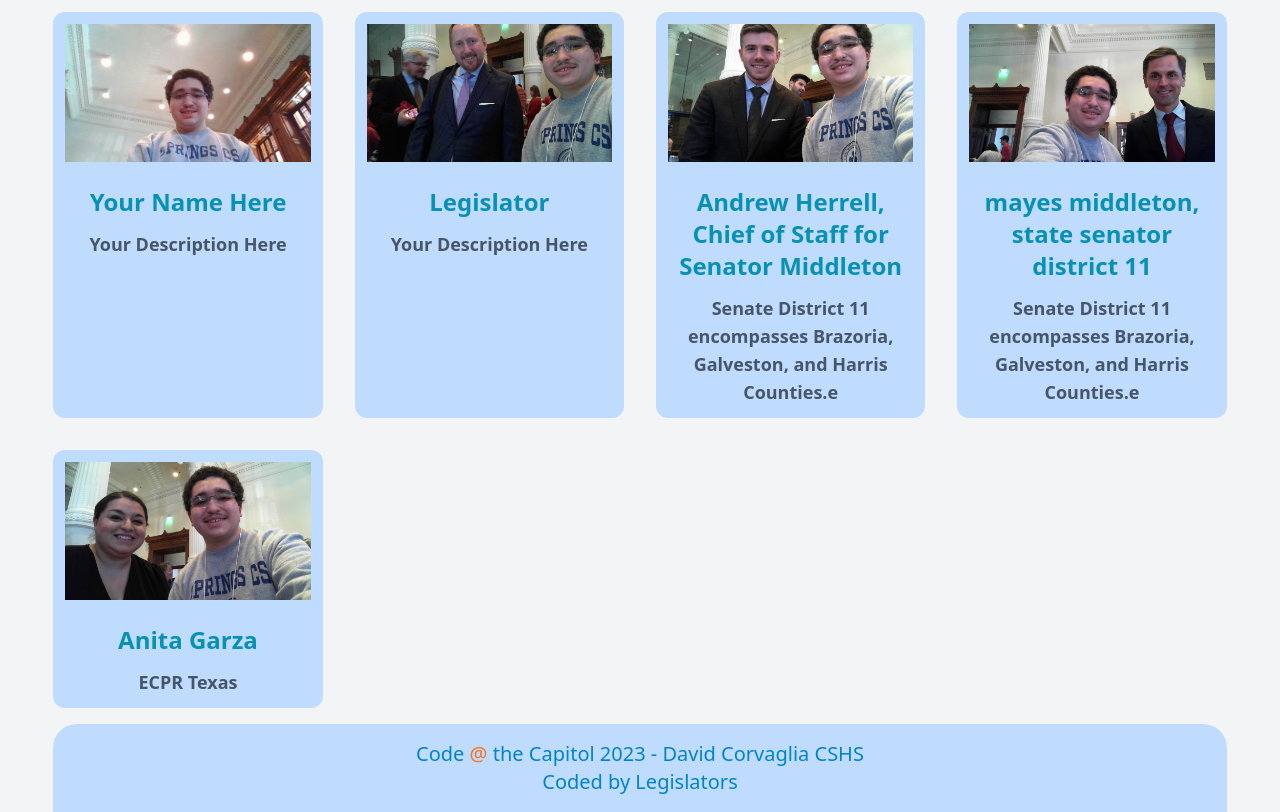
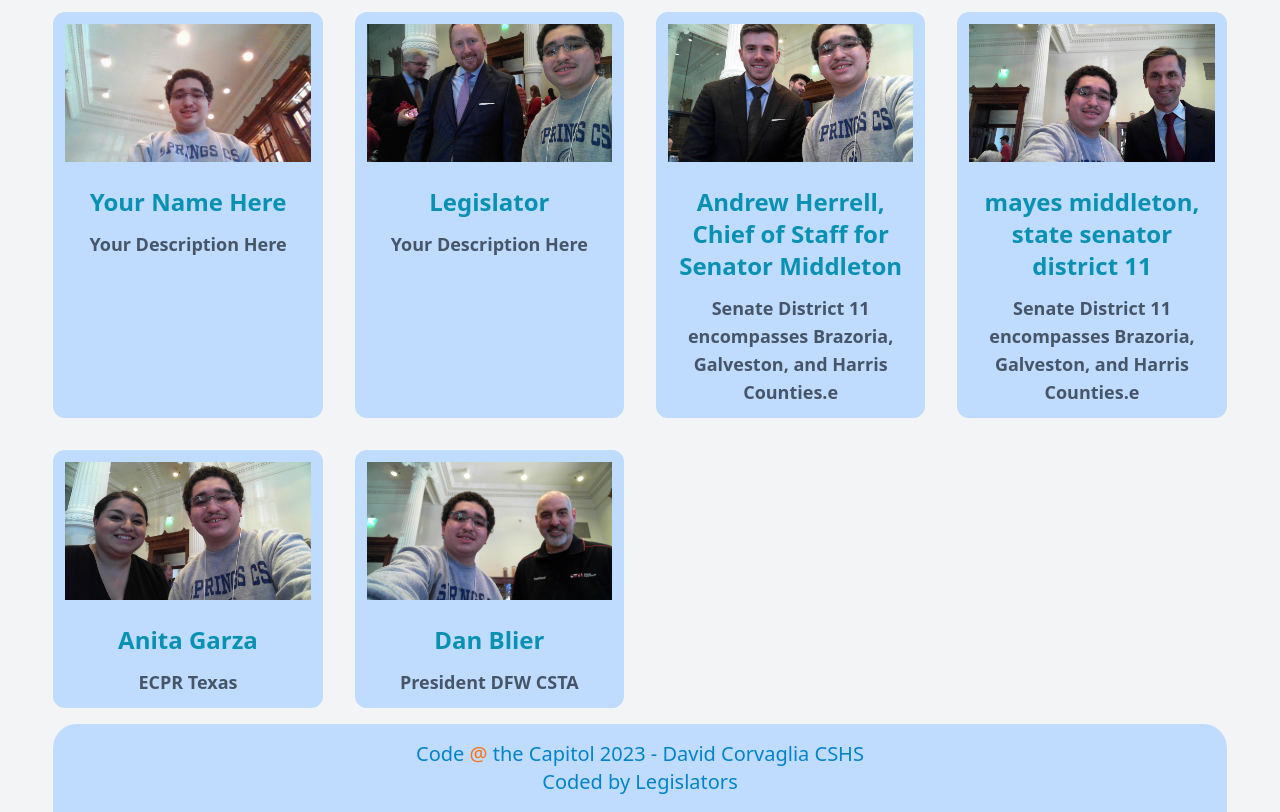
Before and after one commit to corvad/Code-at-Capitol, a website: page public/index.html in a window 1280 px wide. Shown: the part 84-896 px from the top of the page. Drawn offline with Linux system fonts and the light colour scheme.

Commit message:
Blier Image

```diff
--- a/public/index.html
+++ b/public/index.html
@@ -40,6 +40,11 @@
         <img class="rounded-xl object-cover object-center p-3 mx-auto overflow-hidden" alt="computerscience" src="assets/Anita-Garza.jpg">
         <h1 class="m-3 text-cyan-600 text-2xl font-bold">Anita Garza</h1>
         <h1 class="m-3 text-slate-600 text-lg font-bold">ECPR Texas</h1>
+      </div>
+      <div class="text-center bg-neutral rounded-xl">
+        <img class="rounded-xl object-cover object-center p-3 mx-auto overflow-hidden" alt="computerscience" src="assets/Blier.jpg">
+        <h1 class="m-3 text-cyan-600 text-2xl font-bold">Dan Blier</h1>
+        <h1 class="m-3 text-slate-600 text-lg font-bold">President DFW CSTA</h1>
         <h1>
         </h1>
       </div>
```
Also changed, not shown: public/assets/Blier.jpg (added).
